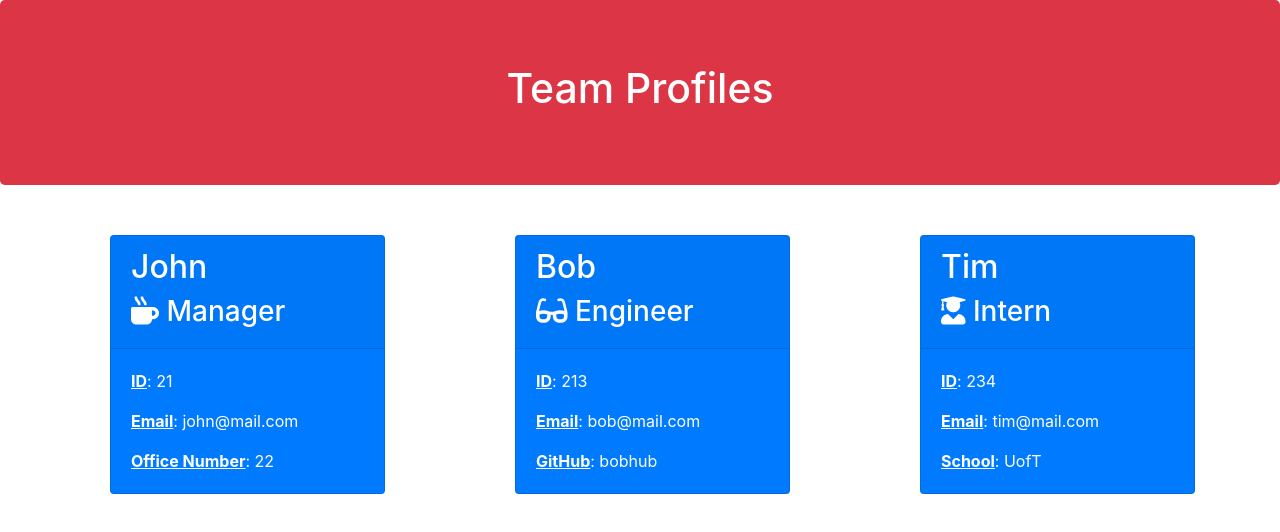
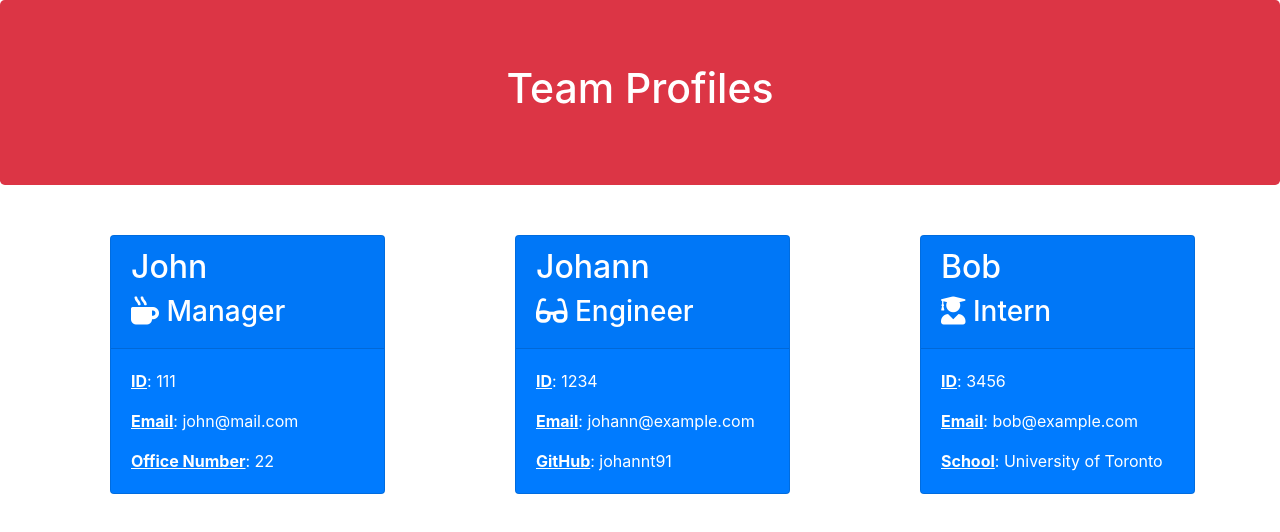
Before and after one commit to johannt91/team-profile-generator, a website: page dist/index.html in a window 1280 px wide. Drawn offline with nearby package versions, Linux system fonts and the light colour scheme.

```diff
--- a/dist/index.html
+++ b/dist/index.html
@@ -23,7 +23,7 @@
           <h3><i class="fas fa-mug-hot"></i> Manager</h3>
         </div>
         <div class="card-body">
-        <p class="card-text"><span>ID</span>: 21</p>
+        <p class="card-text"><span>ID</span>: 111</p>
         <p class="card-text"><span>Email</span>: <a href="mailto: john@mail.com"> john@mail.com</a></p>
         <p class="card-text"><span>Office Number</span>: 22</p>
         </div>
@@ -31,25 +31,25 @@
 
         <div class="card text-white bg-primary mb-3">
         <div class="card-header">
-          <h2>Bob</h2>
+          <h2>Johann</h2>
           <h3><i class="fas fa-glasses"></i> Engineer</h3>
         </div>
         <div class="card-body">
-        <p class="card-text"><span>ID</span>: 213</p>
-        <p class="card-text text-white"><span>Email</span>: <a href="mailto: bob@mail.com"> bob@mail.com</a></p>
-        <p class="card-text text-white"><span>GitHub</span>: <a href="https://github.com/bobhub" target="_blank">bobhub</a></p>
+        <p class="card-text"><span>ID</span>: 1234</p>
+        <p class="card-text text-white"><span>Email</span>: <a href="mailto: johann@example.com"> johann@example.com</a></p>
+        <p class="card-text text-white"><span>GitHub</span>: <a href="https://github.com/johannt91" target="_blank">johannt91</a></p>
         </div>
       </div>
 
         <div class="card text-white bg-primary mb-3">
         <div class="card-header">
-          <h2>Tim</h2>
+          <h2>Bob</h2>
           <h3><i class="fas fa-user-graduate"></i> Intern</h3>
         </div>
         <div class="card-body">
-        <p class="card-text"><span>ID</span>: 234</p>
-        <p class="card-text text-white"><span>Email</span>: <a href="mailto: tim@mail.com"> tim@mail.com</a></p>
-        <p class="card-text text-white"><span>School</span>: UofT</p>
+        <p class="card-text"><span>ID</span>: 3456</p>
+        <p class="card-text text-white"><span>Email</span>: <a href="mailto: bob@example.com"> bob@example.com</a></p>
+        <p class="card-text text-white"><span>School</span>: University of Toronto</p>
         </div>
       </div>
 
```
Also changed, not shown: README.md.
